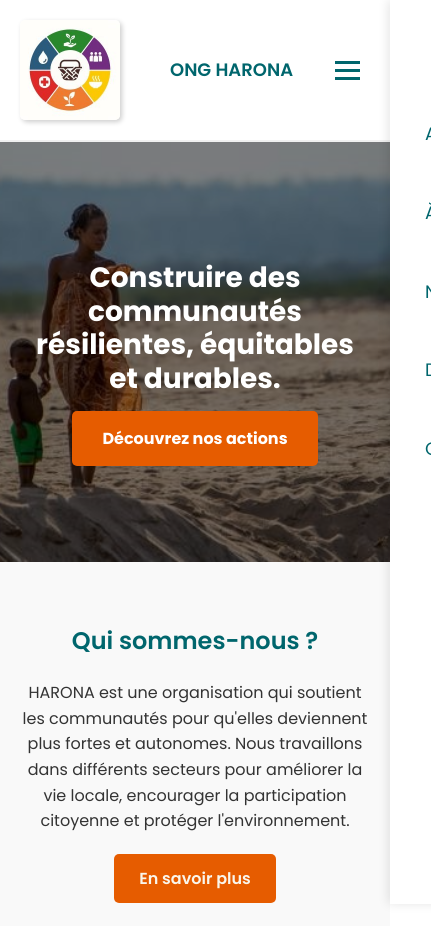
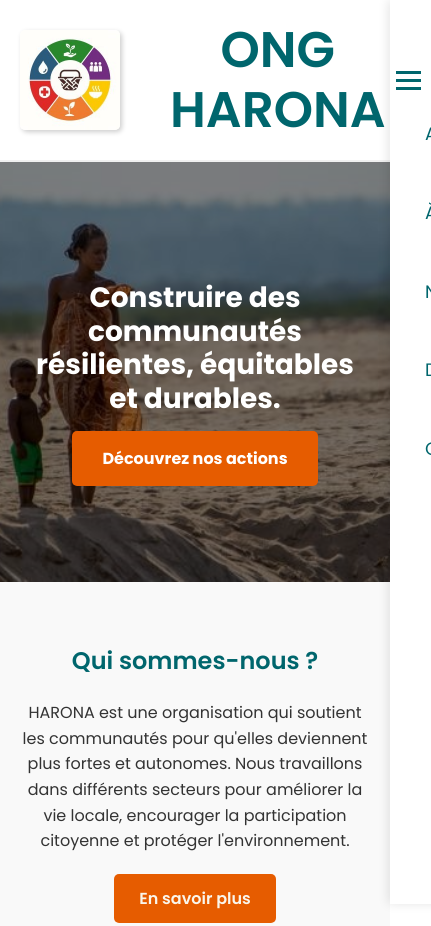
Before and after one commit to Jasmina123-ask/ONG-Harona, a plain HTML site: page index.html in a window 390 px wide. Shown: the top 926 px of the page, 431 px wide, since content can reach past the window. Drawn offline with Linux system fonts and the light colour scheme.

Commit message:
interligne titre 50

```diff
--- a/css/style.css
+++ b/css/style.css
@@ -91,7 +91,7 @@ p {
 
 @media (max-width: 768px) {
     .site-title {
-        font-size: 18px;   /* plus petit sur mobile */
+        font-size: 50px;   /* plus petit sur mobile */
         line-height: 1.2;
         margin: 0;
     }
```
